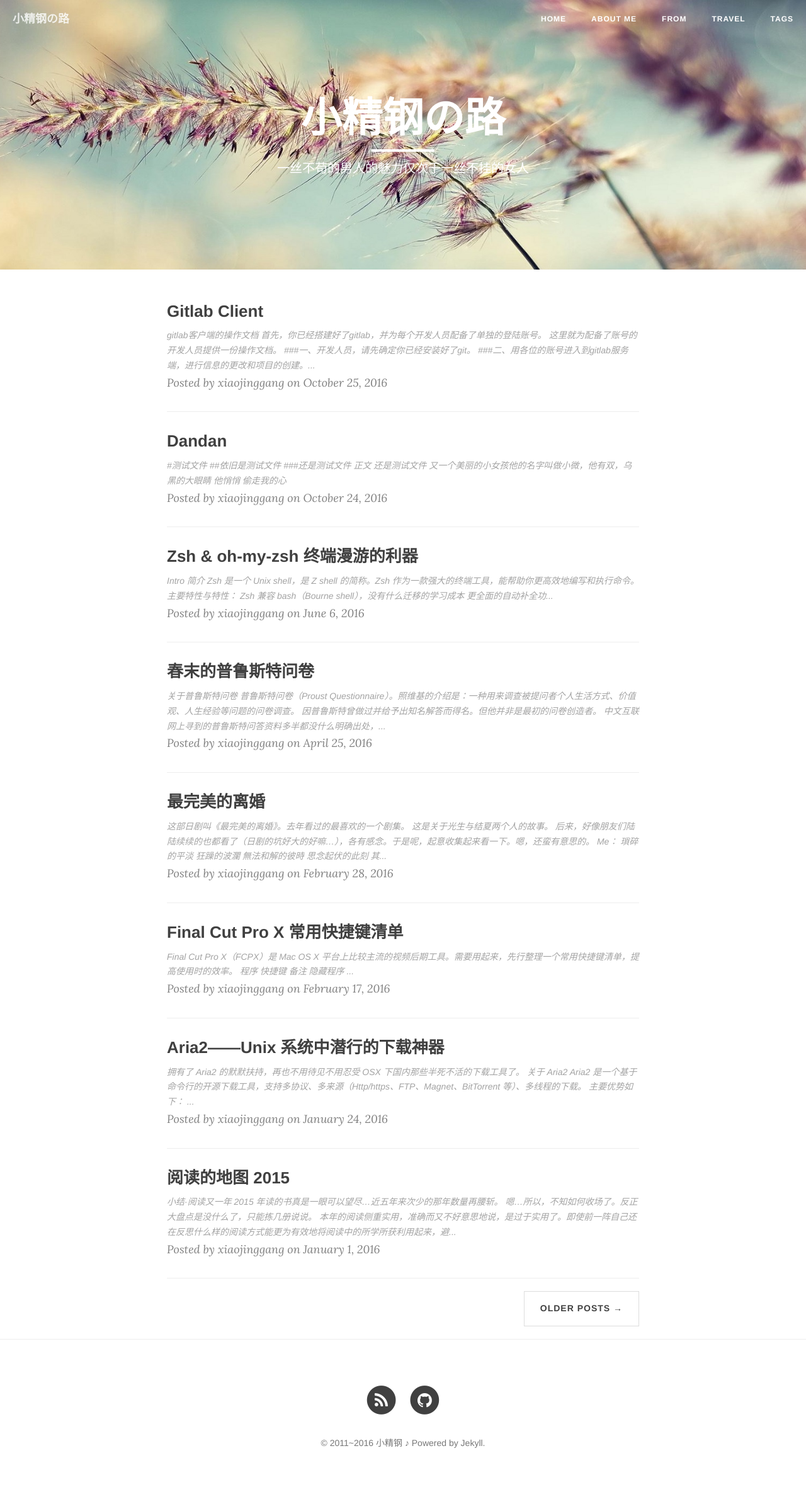
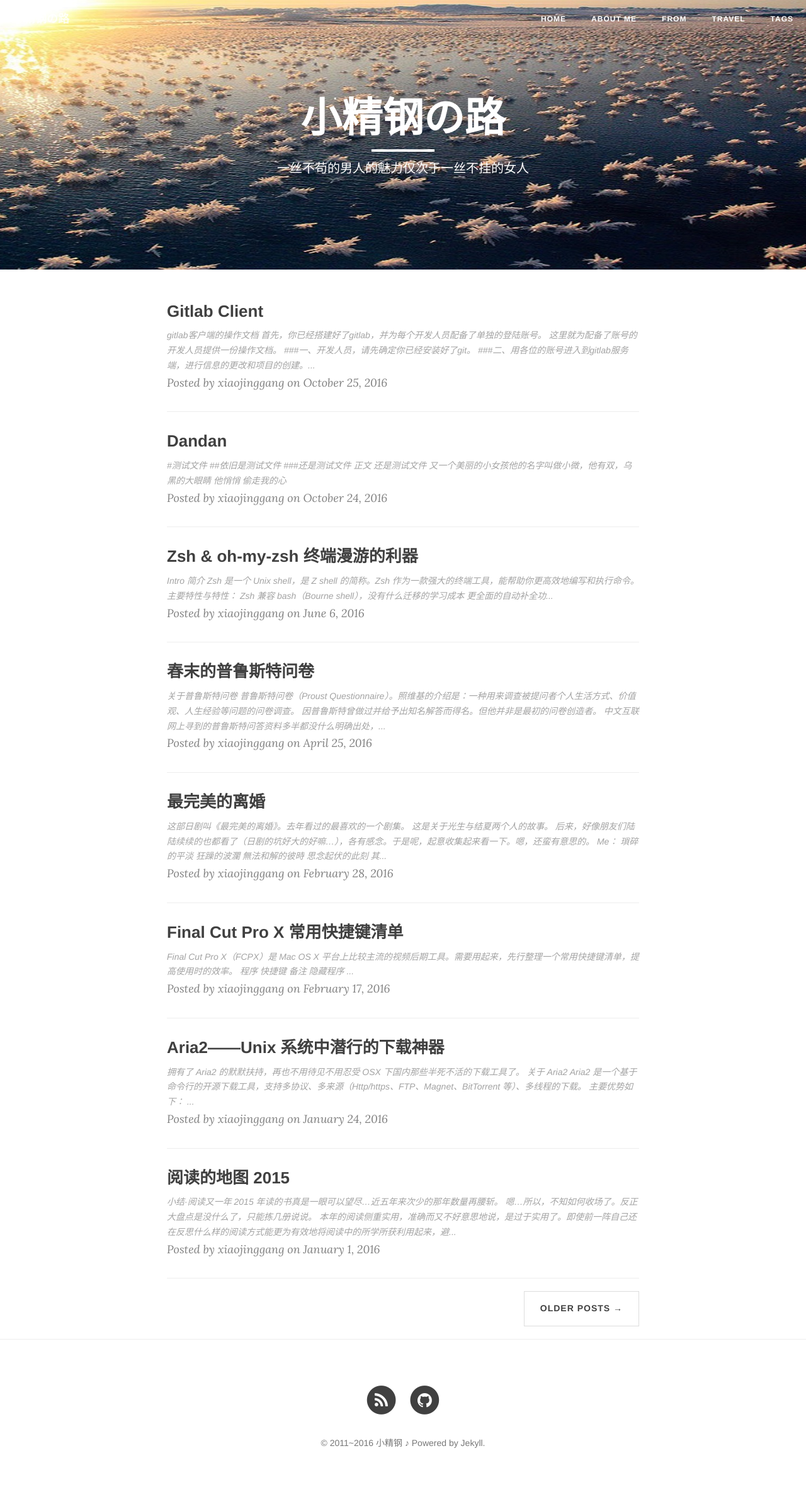
Before and after one commit to xiaojinggang/xiaojinggang, a Jekyll site: the page built from index.html, in a window 1280 px wide. Shown: the whole page at 63% size. Built offline with Jekyll 4.4.1, drawn with Linux system fonts in a browser that asks for light colours; nearby versions of some CDN libraries; the list of posts is cut into pages by our own code.

Commit message:
Update _config.yml

```diff
--- a/_config.yml
+++ b/_config.yml
@@ -1,6 +1,6 @@
 # Site settings
 title: 小精钢の路
-header-img: "img/daosui.jpg"
+header-img: "img/hehua.jpg"
 tagline: "极光"
 description: "一丝不苟的男人的魅力，仅次于一丝不挂的女人"
 baseurl: ""
```
